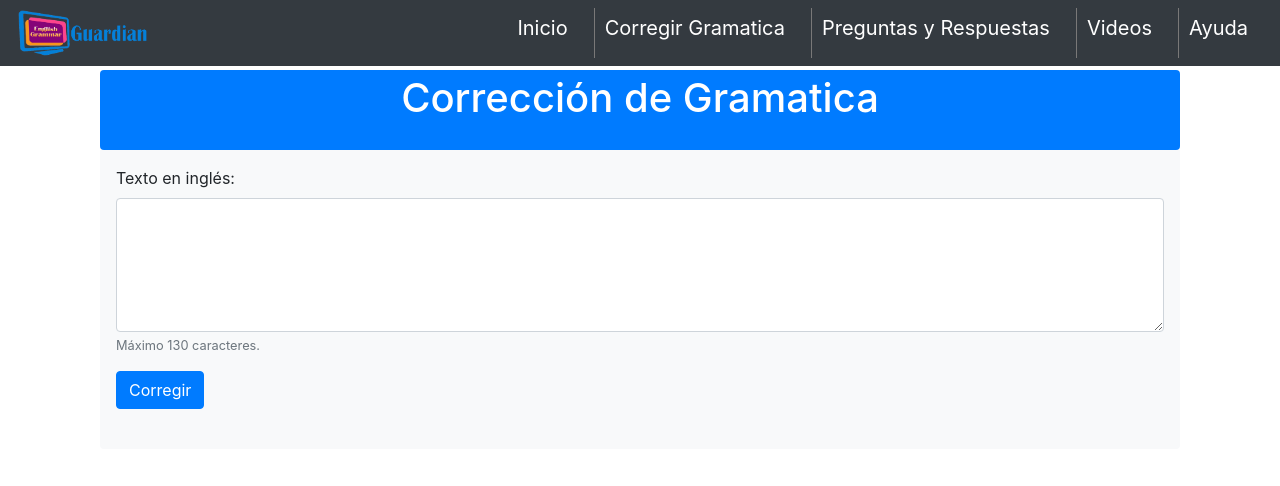
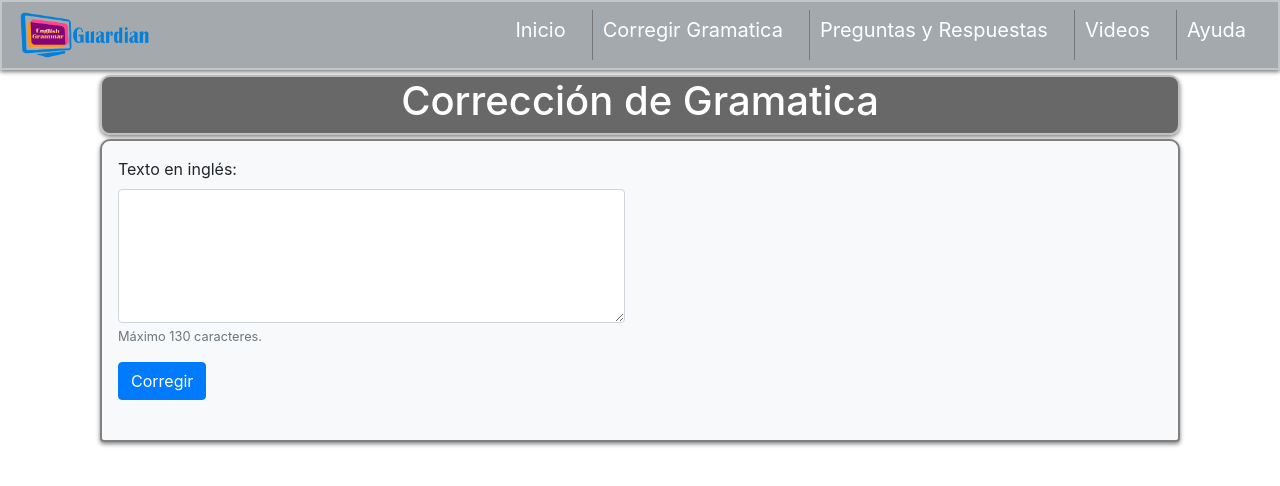
Before and after one commit to AlexHida/prdjangogr, a Django app: page /corrector/ in a window 1280 px wide. Shown: the top 486 px of the page. Run offline with Django 4.2, Linux system fonts and the light colour scheme; some libraries are stand-ins or nearby versions.

Commit message:
cambios en los Nav
cambios de diseño

```diff
--- a/myapp/static/css/style.css
+++ b/myapp/static/css/style.css
@@ -16,3 +16,34 @@
     column-count: 6;
     column-gap: 20px; /
 }
+
+.myBorder {
+    border: 2px solid #808080;
+    border-radius: 10px;
+    box-shadow: 0px 2px 4px rgba(0, 0, 0, 0.5);
+}
+
+.divTitle {
+    border: 2px solid #c0bfbf;
+    border-radius: 10px;
+    background-color: #5a5a5ae8;
+    justify-content: center;
+    align-items: center;
+    display: flex;
+    color: white;
+    box-shadow: 0px 2px 4px rgba(0, 0, 0, 0.5);
+}
+
+.styleNav {
+    border: 2px solid #ced1d3c2;
+    background-color: #969da1de;
+    color: white;
+    box-shadow: 0px 2px 4px rgba(0, 0, 0, 0.5);
+}
+.colortextNav {
+    color: white;
+}
+
+.esp {
+    margin-top: 75px;
+}
--- a/myapp/templates/ayuda.html
+++ b/myapp/templates/ayuda.html
@@ -1,7 +1,7 @@
 {% extends "base.html" %} {% block title %} Corrección Gramatical {% endblock %}
 {% load static %} {% block content %} {% include 'nav.html' %}
 
-<div class="container" style="margin-top: 70px">
+<div class="container esp">
   <div class="rounded d-flex justify-content-center align-items-center">
     <img
       src="{% static 'images/LogoGramatica.png' %}"
@@ -9,7 +9,7 @@
       style="max-height: 200px"
     />
   </div>
-  <div class="bg-light p-3">
+  <div class="bg-light p-3 shadow">
     <h4 class="text-center">Tu Compañero Inteligente para el Aprendizaje del Inglés</h4>
     <h5><strong>Cómo Funciona:</strong></h5>
 
--- a/myapp/templates/correctorGramatica.html
+++ b/myapp/templates/correctorGramatica.html
@@ -1,34 +1,32 @@
-{% extends "base.html" %}
+{% extends "base.html" %} {% block title %} Corrección Gramatical {% endblock %}
+{% load static %} {% block content %} {% include 'nav.html' %}
 
-
-{% block title %}
-    Corrección Gramatical
-{% endblock %}
-
-{% load static %}
-
-{% block content %}
-
-    {% include 'nav.html' %}
-
-    <div class="container " style="margin-top: 70px;">
-        <div class="bg-primary text-white p-1 rounded d-flex justify-content-center align-items-center">
-
-            <!--<img src="{% static 'images/Firma.png' %}" alt="Icono de corrección"
-            class="mr-3 img-fluid" style="max-height: 300px;">-->
-
-            <h1 class="mb-4">Corrección de Gramatica</h1>
+<div class="container esp">
+  <div class="divTitle">
+    <h1>Corrección de Gramatica</h1>
   </div>
-        <div class="bg-light p-3 rounded-bottom">
+  <div class="bg-light p-3 mt-1 rounded-bottom myBorder" >
+    <div class="row">
+        <div class="col-md-6">
             <form method="post" class="mb-4">
                 {% csrf_token %}
                 <div class="form-group">
                   <label for="texto">Texto en inglés:</label>
-                    <textarea class="form-control" name="texto" id="texto" cols="50" rows="5" maxlength="130"></textarea>
+                  <textarea
+                    class="form-control"
+                    name="texto"
+                    id="texto"
+                    cols="50"
+                    rows="5"
+                    maxlength="130"
+                  ></textarea>
                   <small class="form-text text-muted">Máximo 130 caracteres.</small>
                 </div>
                 <button type="submit" class="btn btn-primary">Corregir</button>
               </form>
+
+        </div>
+        <div class="col-md-6">
             {% if resultado %}
             <div class="mt-4">
               <div class="bg-danger rounded text-white p-3">
@@ -41,6 +39,10 @@
               </div>
             </div>
             {% endif %}
+
+        </div>
+    </div>
+
   </div>
 </div>
 {% endblock %}
--- a/myapp/templates/index.html
+++ b/myapp/templates/index.html
@@ -1,7 +1,7 @@
 {% extends "base.html" %} {% block title %} Corrección Gramatical {% endblock %}
 {% load static %} {% block content %} {% include 'nav.html' %}
 
-<div class="container" style="margin-top: 70px">
+<div class="container esp">
   <div class="rounded d-flex justify-content-center align-items-center">
     <img
       src="{% static 'images/LogoGramatica.png' %}"
@@ -9,7 +9,7 @@
       style="max-height: 200px"
     />
   </div>
-  <div class="bg-light p-3">
+  <div class="bg-light p-3 shadow ">
     <h6 class="text-center">¡Bienvenidos a English Grammar Guardian!</h6>
     <h3 class="text-center">Tu Compañero Inteligente para el Aprendizaje del Inglés</h3>
     <h6 class="text-center">
--- a/myapp/templates/nav.html
+++ b/myapp/templates/nav.html
@@ -1,18 +1,18 @@
 {% load static %}
 
-<nav class="navbar fixed-top navbar-dark bg-dark">
+<nav class="navbar fixed-top styleNav">
         <img src="{% static 'images/LogoGramatica2.png' %}" alt="Icono de corrección"
             class="imgStyle">
         <div class="d-flex justify-content-end">
-        <a class="navbar-brand" href="{% url 'index' %}">Inicio</a>
+        <a class="navbar-brand colortextNav" href="{% url 'index' %}">Inicio</a>
         <div class="separador"></div>
-         <a class="navbar-brand" href="{% url 'corrector' %}">Corregir Gramatica</a>
+         <a class="navbar-brand colortextNav" href="{% url 'corrector' %}">Corregir Gramatica</a>
          <div class="separador"></div>
-        <a class="navbar-brand" href="{% url 'qa_index' %}">Preguntas y Respuestas</a>
+        <a class="navbar-brand colortextNav" href="{% url 'qa_index' %}">Preguntas y Respuestas</a>
         <div class="separador"></div>
-        <a class="navbar-brand" href="{% url 'videos_index' %}">Videos</a>
+        <a class="navbar-brand colortextNav" href="{% url 'videos_index' %}">Videos</a>
         <div class="separador"></div>
-        <a class="navbar-brand" href="{% url 'ayuda' %}">Ayuda</a>
+        <a class="navbar-brand colortextNav" href="{% url 'ayuda' %}">Ayuda</a>
 </nav>
 
 <link rel="stylesheet" type="text/css" href="{% static 'css/style.css' %}">
```
Also changed, not shown: myapp/templates/qa_index.html (+14 -13 lines), myapp/templates/videos_index.html (+5 -4 lines). Lines whose indentation alone changed are shown as unchanged.
